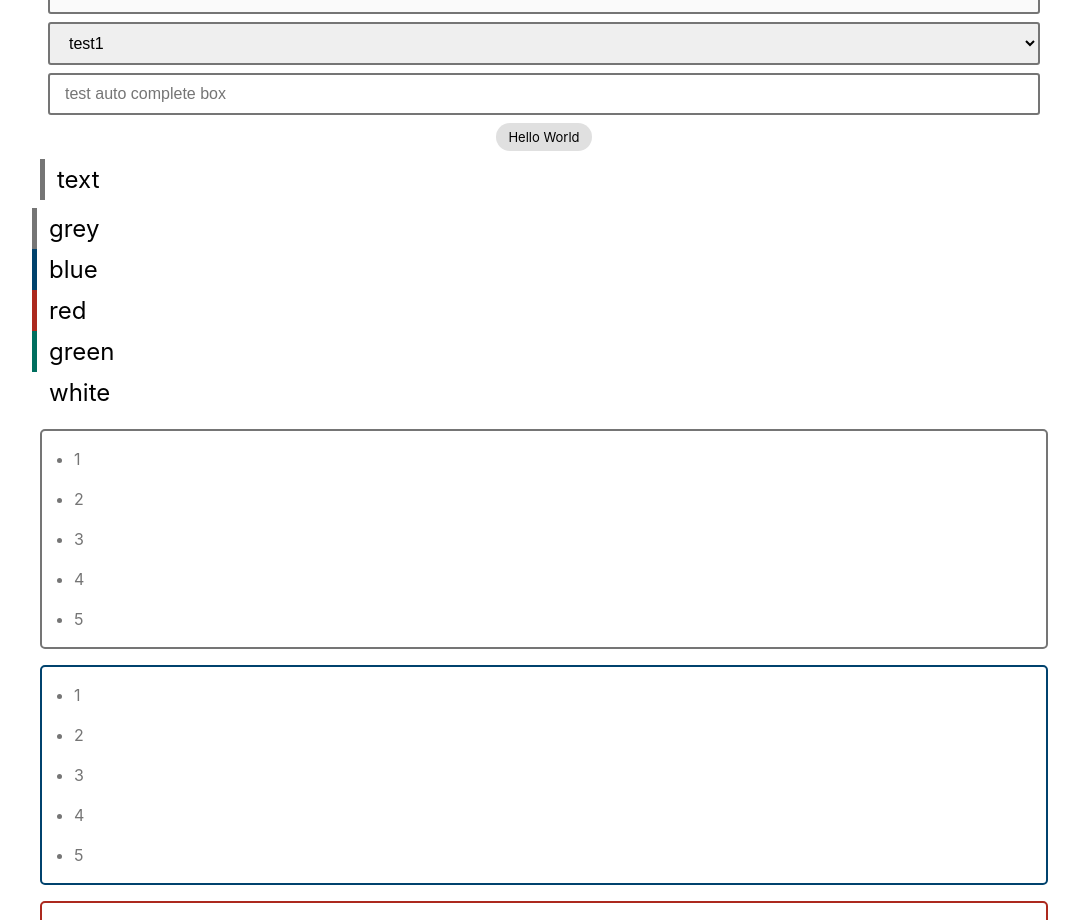
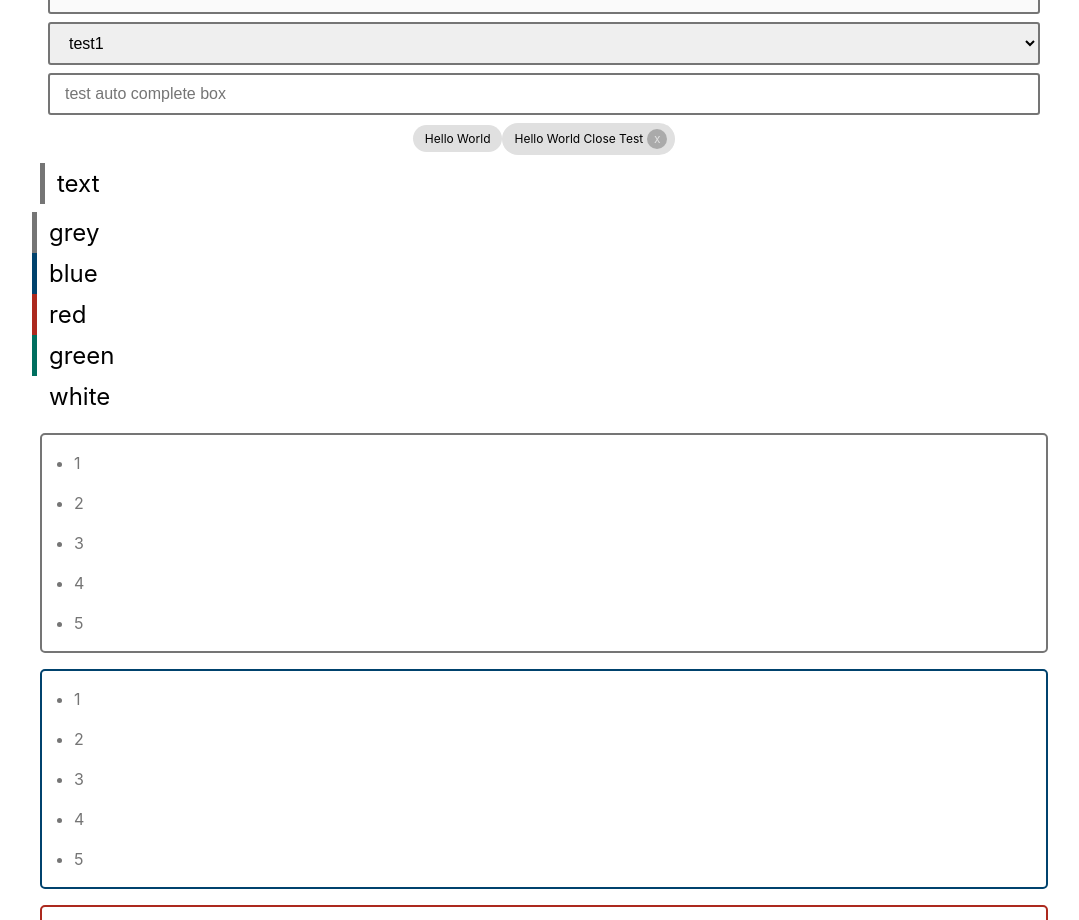
Before and after one commit to FumihiroMaejima/nihil, a React (Vite) app in the folder frontend/: page /admin/sample in a window 1280 px wide. Shown: the part 1062-1982 px from the top of the page, without its empty margins (96-1175 px from the left). Built offline with nearby package versions, Linux system fonts and the light colour scheme.

Commit message:
add close button.

```diff
--- a/frontend/src/assets/scss/components/parts/chip/PartsSimpleChip.scss
+++ b/frontend/src/assets/scss/components/parts/chip/PartsSimpleChip.scss
@@ -9,11 +9,36 @@ $parts-simple-chip-default-hover-color: rgb(204, 204, 204, 1.0);
   background: $parts-simple-chip-default-color;
   padding: 6px 12px;
   border-radius: 32px;
-  font-size: 13px;
+  font-size: 12px;
 
   &:hover {
     // background: #cccccc;
     background: $parts-simple-chip-default-hover-color;
     cursor: pointer;
   }
+
+  & > .parts-simple-chip__close-chip {
+    display: inline-block;
+    background: #aaa;
+    border: 0;
+    height: 20px;
+    width: 20px;
+    border-radius: 50%;
+    padding: 0;
+    margin: 0 -4px 0 4px;
+    cursor: pointer;
+    font: inherit;
+    line-height: 20px;
+
+    &:after {
+      color: $parts-simple-chip-default-color;
+      content: 'x';
+    }
+    &:hover {
+      background: #999999;
+    }
+    &:active {
+      background: #777777;
+    }
+  }
 }
--- a/frontend/src/components/parts/chip/PartsSimpleChip.tsx
+++ b/frontend/src/components/parts/chip/PartsSimpleChip.tsx
@@ -9,6 +9,7 @@ import React, {
 type Props = {
   label?: string
   className?: string
+  isClose?: boolean
   onInput?: FormEventHandler<HTMLSelectElement>
   onChange?: ChangeEventHandler<HTMLSelectElement>
   onFocus?: FocusEventHandler<HTMLDivElement>
@@ -19,6 +20,7 @@ type Props = {
 export const PartsSimpleChip: React.VFC<Props> = ({
   label = 'label text',
   className = undefined,
+  isClose = false,
   onClick = undefined,
 }) => {
   return (
@@ -27,6 +29,12 @@ export const PartsSimpleChip: React.VFC<Props> = ({
       onClick={onClick}
     >
       {label}
+      {isClose && (
+        <button
+          type="button"
+          className="parts-simple-chip__close-chip"
+        ></button>
+      )}
     </div>
   )
 }
--- a/frontend/src/pages/sample/Sample.tsx
+++ b/frontend/src/pages/sample/Sample.tsx
@@ -229,6 +229,7 @@ export const Sample: React.VFC = () => {
 
       <div className="mxy-2">
         <PartsSimpleChip label="Hello World" />
+        <PartsSimpleChip label="Hello World Close Test" isClose={true} />
       </div>
 
       <div className="mxy-2">
```
